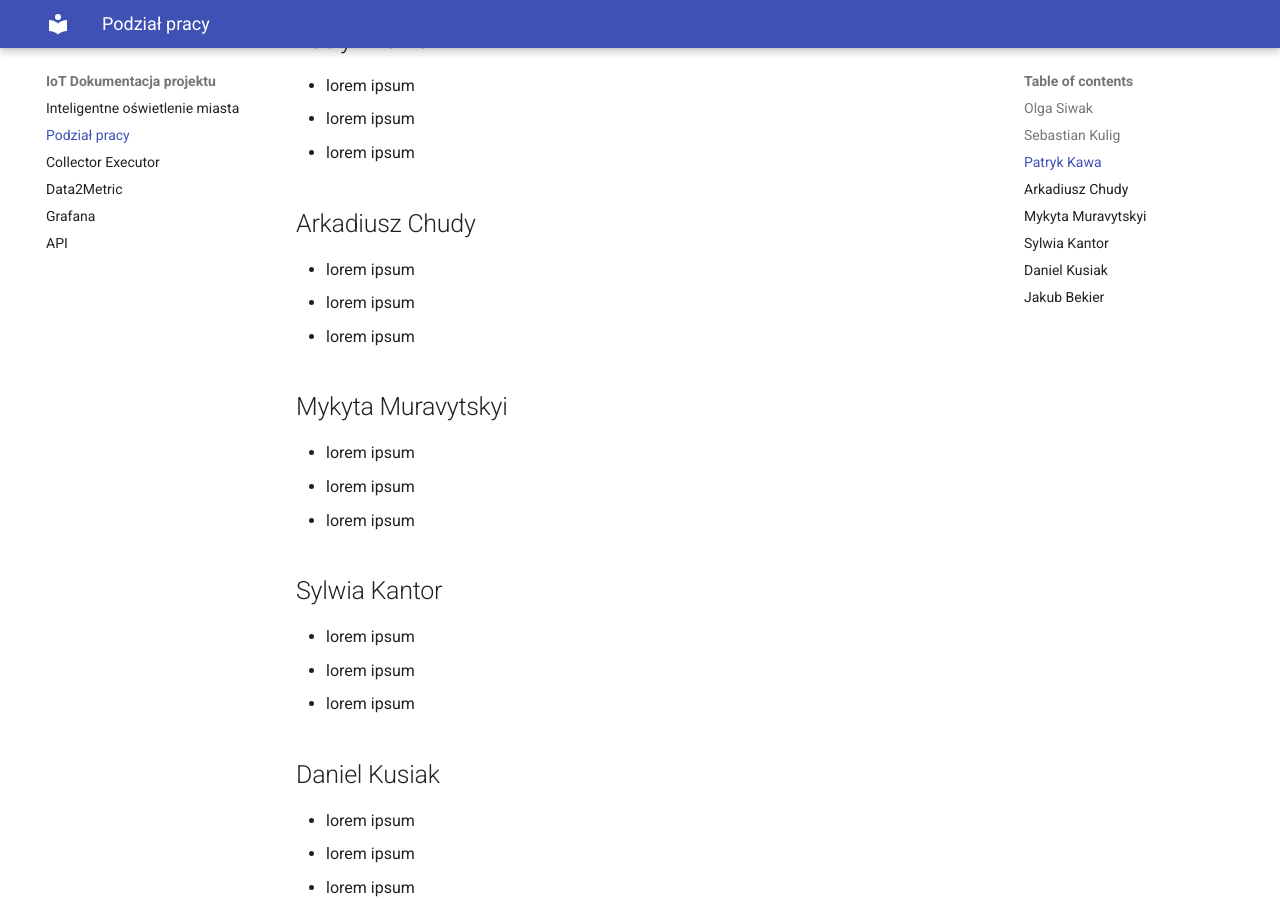
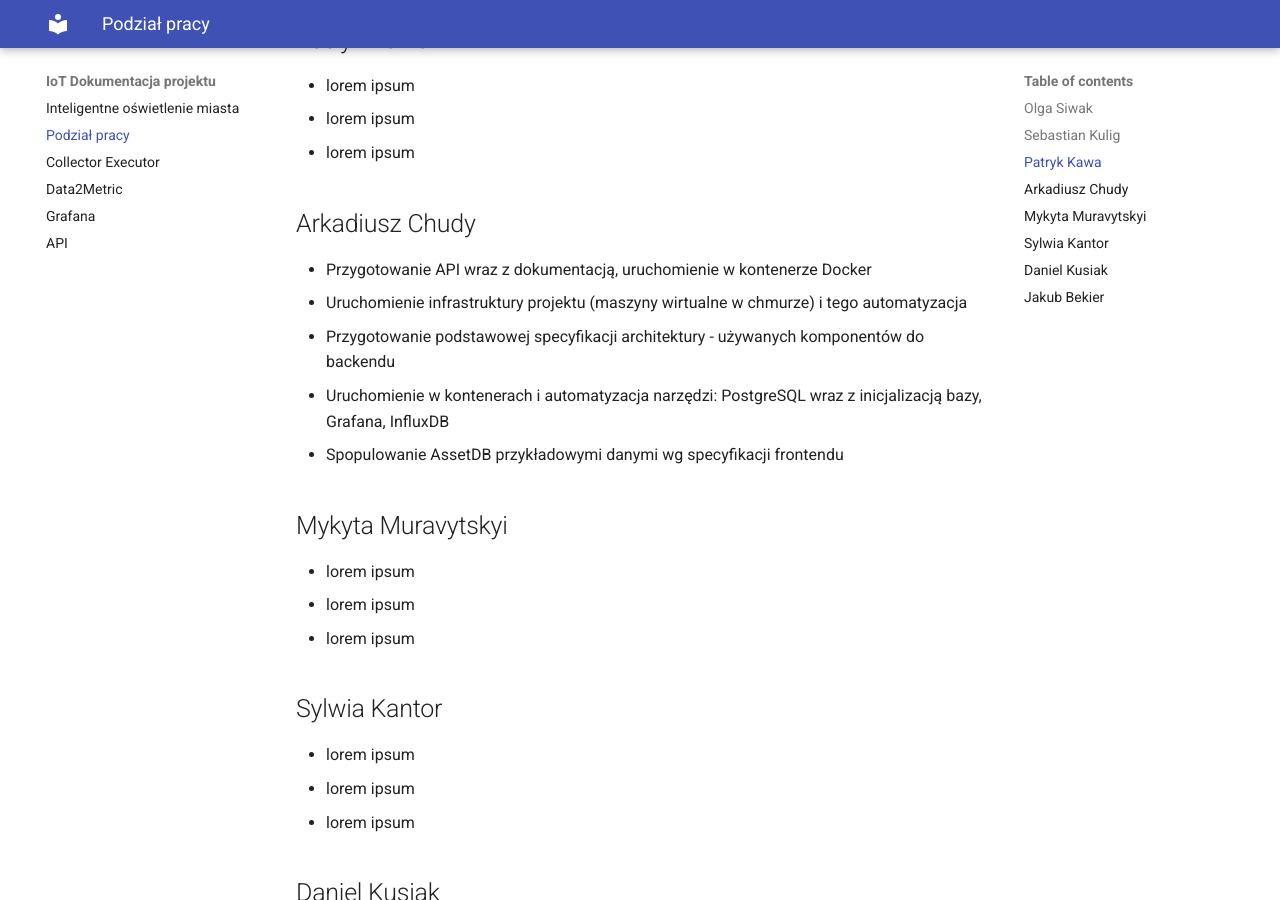
Before and after one commit to olgasiwak/iot, an MkDocs documentation site: the page built from docs/docs/responsibilities.md, in a window 1280 px wide and 900 px high, scrolled down 559 px. Built offline with MkDocs 1.6.1 and Material for MkDocs 9.7.7, drawn with Linux system fonts in a browser that asks for light colours.

Commit message:
API documentation update

```diff
--- a/docs/docs/responsibilities.md
+++ b/docs/docs/responsibilities.md
@@ -21,9 +21,11 @@
 
 ## Arkadiusz Chudy
 
-- lorem ipsum
-- lorem ipsum
-- lorem ipsum
+- Przygotowanie API wraz z dokumentacją, uruchomienie w kontenerze Docker
+- Uruchomienie infrastruktury projektu (maszyny wirtualne w chmurze) i tego automatyzacja
+- Przygotowanie podstawowej specyfikacji architektury - używanych komponentów do backendu
+- Uruchomienie w kontenerach i automatyzacja narzędzi: PostgreSQL wraz z inicjalizacją bazy, Grafana, InfluxDB
+- Spopulowanie AssetDB przykładowymi danymi wg specyfikacji frontendu
 
 ## Mykyta Muravytskyi
 
```
